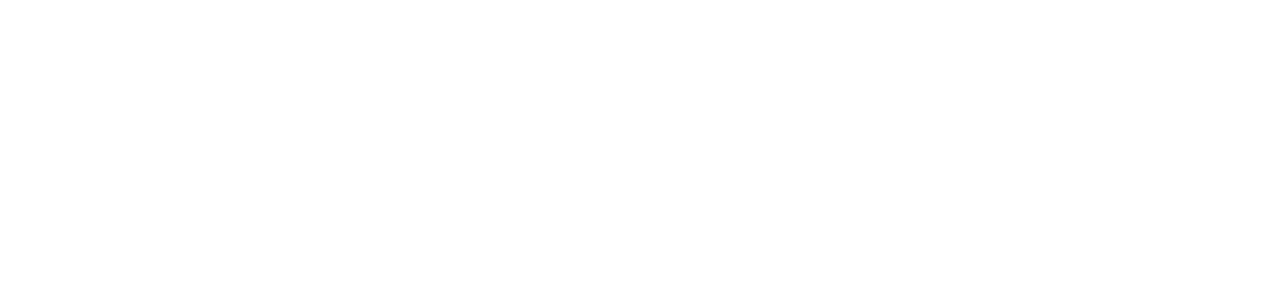
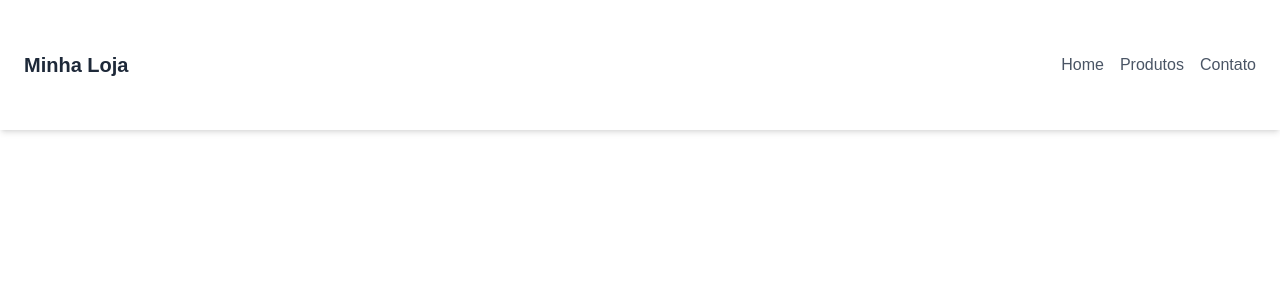
Before and after one commit to Marcos9868/pp_ecommerce_frontend_refactored, a Next.js app: page / in a window 1280 px wide. Shown: the top 300 px of the page. Built offline with nearby package versions, Linux system fonts and the light colour scheme.

Commit message:
Feat: component
Add component of header

```diff
--- a/src/components/header/index.tsx
+++ b/src/components/header/index.tsx
@@ -1,5 +1,16 @@
-export const Header : React.FC = () => {
+'use client';
+
+import React from 'react';
+
+export const Header: React.FC = () => {
   return (
-    <></>
+    <header className="w-full h-[130px] bg-white shadow-md px-6 py-4 flex items-center justify-between">
+      <div className="text-xl font-bold text-gray-800">Minha Loja</div>
+      <nav className="flex gap-4">
+        <a href="#" className="text-gray-600 hover:text-gray-900">Home</a>
+        <a href="#" className="text-gray-600 hover:text-gray-900">Produtos</a>
+        <a href="#" className="text-gray-600 hover:text-gray-900">Contato</a>
+      </nav>
+    </header>
   );
-}
+};
```
